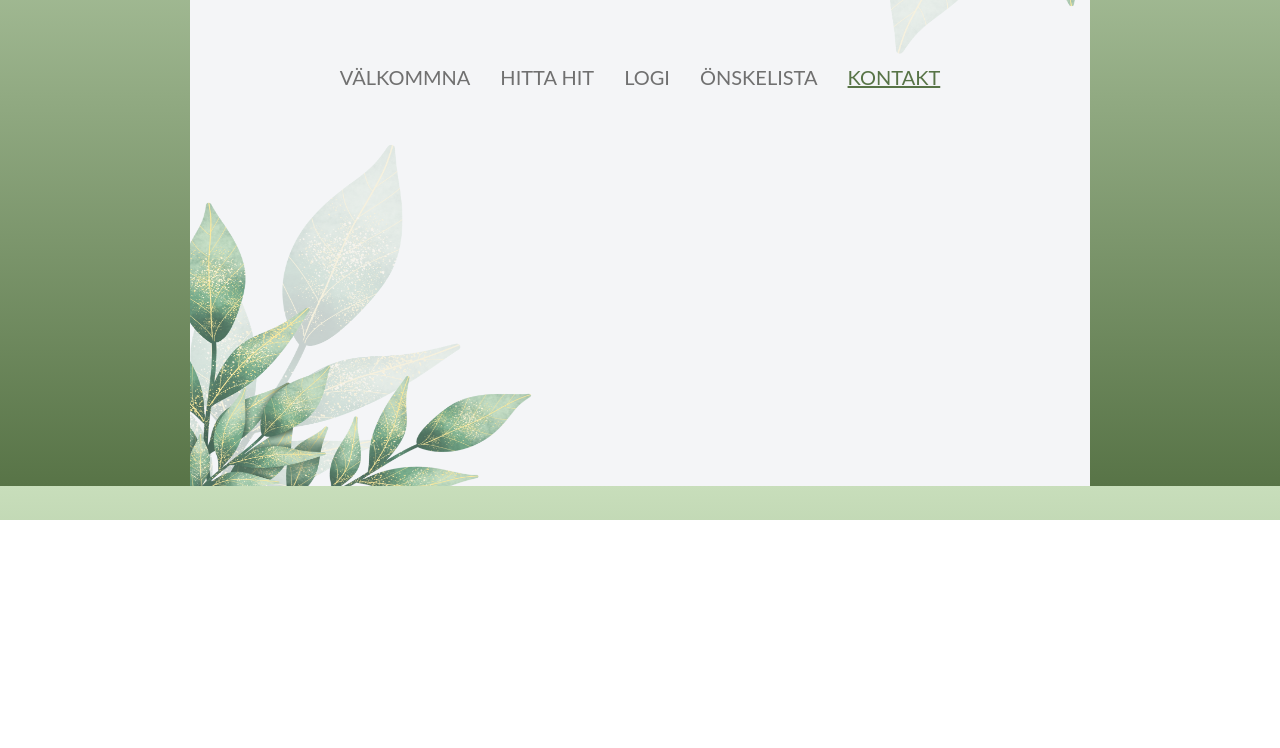
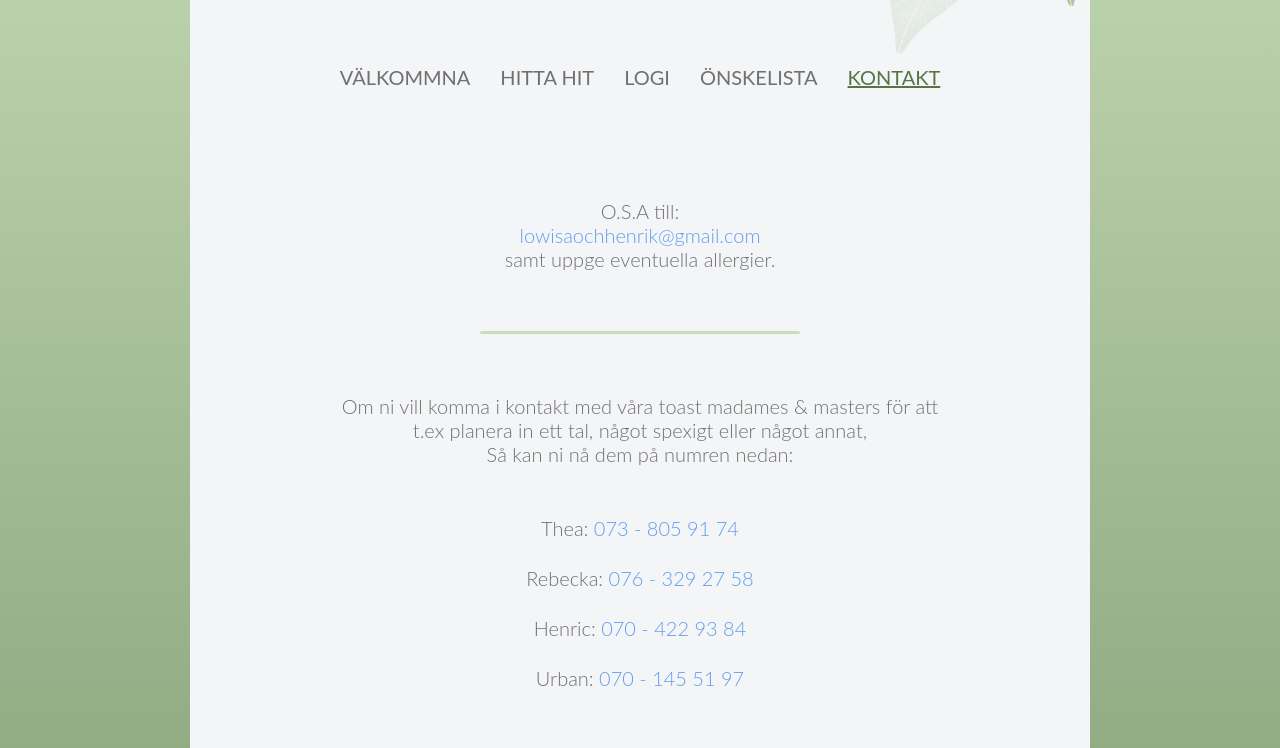
Before and after one commit to 1CIM/lolo-henke-wedd, a Next.js app: page /kontakt in a window 1280 px wide. Shown: the part 280-1028 px from the top of the page. Before the commit the page ends 800 px from the top, so only its background shows below. Built offline with nearby package versions, Linux system fonts and the light colour scheme; a web font is replaced by a local one.

Commit message:
remove un used classes, Add contact page content, and a light secondary color

```diff
--- a/pages/kontakt.tsx
+++ b/pages/kontakt.tsx
@@ -1,22 +1,72 @@
+import Image from 'next/image';
 import HeadTag from '../components/HeadTag';
 import Navbar from '../components/Navbar';
-
 
 const Kontakt = () => {
   return (
     <>
-     <HeadTag
+      <HeadTag
         title={'Kontakt'}
         content={'Information om Lowisa och Henriks bröllop'}
       />
       <header className='header'>
-        <h1>Logi</h1>
+        <h1>Kontakt</h1>
       </header>
       <nav>
         <Navbar />
       </nav>
+      <main className='contact'>
+        <section>
+          <p>
+            O.S.A till:
+            <br />
+            <a href='mailto:lowisaochhenrik@gmail.com'>
+              lowisaochhenrik@gmail.com
+            </a>
+            <br />
+            samt uppge eventuella allergier.
+          </p>
+        </section>
+        <hr className='horizontal-line' />
+        <section>
+          <p>
+            Om ni vill komma i kontakt med våra toast madames & masters för att
+            t.ex planera in ett tal, något spexigt eller något annat, <br /> Så
+            kan ni nå dem på numren nedan:
+          </p>
+          <div className='numbers-container'>
+            <p>
+              Thea:{' '}
+              <a className='numbers-container__number' href='tel:+46738059174'>
+                073 - 805 91 74
+              </a>
+            </p>
+            <p>
+              Rebecka:{' '}
+              <a className='numbers-container__number' href='tel:+46763292758'>
+                076 - 329 27 58
+              </a>
+            </p>
+            <p>
+              Henric:{' '}
+              <a className='numbers-container__number' href='tel:+46704229384'>
+                070 - 422 93 84
+              </a>
+            </p>
+            <p>
+              Urban:{' '}
+              <a className='numbers-container__number' href='tel:+46701455197'>
+                070 - 145 51 97
+              </a>
+            </p>
+          </div>
+        </section>
+        <figure>
+          <Image src='/kontakt.webp' alt='' width={419} height={559} />
+        </figure>
+      </main>
     </>
-  )
-}
+  );
+};
 
-export default Kontakt
+export default Kontakt;
--- a/sass/abstracts/_variables.scss
+++ b/sass/abstracts/_variables.scss
@@ -4,6 +4,7 @@ $default-font-size: 2rem;
 
 $color-bg-primary: #C8DEBB;
 $color-bg-secondary: #587447;
+$color-bg-secondary-light: #70905c;
 
 $color-main: #fae6e5;
 
--- a/sass/base/_base.scss
+++ b/sass/base/_base.scss
@@ -94,3 +94,7 @@ body {
     margin-bottom: 5rem;
   }
 }
+
+img {
+  border-radius: 1rem;
+}
--- a/sass/base/_typography.scss
+++ b/sass/base/_typography.scss
@@ -20,7 +20,7 @@ h3 {
 
 p {
   font-size: 2rem;
-  font-weight: 400;
+  font-weight: 300;
 }
 
 .sub-header {
--- a/sass/components/_home.scss
+++ b/sass/components/_home.scss
@@ -4,12 +4,6 @@
   display: flex;
   flex-direction: column;
   align-items: center;
-
-  &__image {
-    & img {
-      border-radius: 1rem;
-    }
-  }
 
   &__info {
     margin-top: 6rem;
--- a/sass/components/_kontakt.scss
+++ b/sass/components/_kontakt.scss
@@ -0,0 +1,37 @@
+.contact {
+  margin-top: 6rem;
+  display: flex;
+  flex-direction: column;
+  gap: 6rem;
+  max-width: 60rem;
+  min-width: 27rem;
+  width: 80vw;
+
+  .horizontal-line {
+    align-self: center;
+    width: 25vw;
+    height: .3rem;
+    border: none;
+    border-radius: 5rem;
+    background-color: $color-bg-primary;
+  }
+
+  .numbers-container {
+    margin-top: 5rem;
+    display: flex;
+    flex-direction: column;
+    gap: 2.6rem;
+  }
+
+  a {
+    text-decoration: none;
+    color: $link-color;
+  }
+
+  img {
+    max-width: 60rem;
+    min-width: 27rem;
+    width: 80vw;
+    height: auto;
+  }
+}
--- a/sass/components/_logi.scss
+++ b/sass/components/_logi.scss
@@ -7,7 +7,7 @@
     text-align: left;
     max-width: 60rem;
     min-width: 27rem;
-    width: 90vw;
+    width: 80vw;
 
     a {
       text-decoration: none;
--- a/styles/style.css
+++ b/styles/style.css
@@ -87,6 +87,10 @@ body {
   margin-bottom: 5rem;
 }
 
+img {
+  border-radius: 1rem;
+}
+
 body {
   font-display: swap;
   font-family: "Lato", BlinkMacSystemFont, Segoe UI, Roboto, Oxygen, Ubuntu, Cantarell, Fira Sans, Droid Sans, Helvetica Neue, sans-serif;
@@ -106,7 +110,7 @@ h3 {
 
 p {
   font-size: 2rem;
-  font-weight: 400;
+  font-weight: 300;
 }
 
 .sub-header {
@@ -150,9 +154,6 @@ figcaption {
   flex-direction: column;
   align-items: center;
 }
-.home__image img {
-  border-radius: 1rem;
-}
 .home__info {
   margin-top: 6rem;
   overflow: wrap;
@@ -165,6 +166,40 @@ figcaption {
   color: #587447;
 }
 
+.contact {
+  margin-top: 6rem;
+  display: flex;
+  flex-direction: column;
+  gap: 6rem;
+  max-width: 60rem;
+  min-width: 27rem;
+  width: 80vw;
+}
+.contact .horizontal-line {
+  align-self: center;
+  width: 25vw;
+  height: 0.3rem;
+  border: none;
+  border-radius: 5rem;
+  background-color: #C8DEBB;
+}
+.contact .numbers-container {
+  margin-top: 5rem;
+  display: flex;
+  flex-direction: column;
+  gap: 2.6rem;
+}
+.contact a {
+  text-decoration: none;
+  color: #639DED;
+}
+.contact img {
+  max-width: 60rem;
+  min-width: 27rem;
+  width: 80vw;
+  height: auto;
+}
+
 .logi {
   margin-top: 6rem;
 }
@@ -175,7 +210,7 @@ figcaption {
   text-align: left;
   max-width: 60rem;
   min-width: 27rem;
-  width: 90vw;
+  width: 80vw;
 }
 .logi__section a {
   text-decoration: none;
@@ -209,6 +244,7 @@ nav {
   gap: 3rem;
   list-style: none;
   font-size: 2rem;
+  font-weight: 400;
 }
 .nav-bar__link {
   text-decoration: none;
@@ -216,11 +252,14 @@ nav {
   text-transform: uppercase;
 }
 .nav-bar__link:hover {
-  color: #587447;
+  color: #70905c;
 }
 .nav-bar .active {
   text-decoration: underline;
   color: #587447;
+}
+.nav-bar .active:hover {
+  color: #70905c;
 }
 
 .wishlist {
```
Also changed, not shown: sass/components/_navbar.scss (+7 -2 lines), public/kontakt.webp (added), 1 other file (tests, documents, lock files or other folders).
